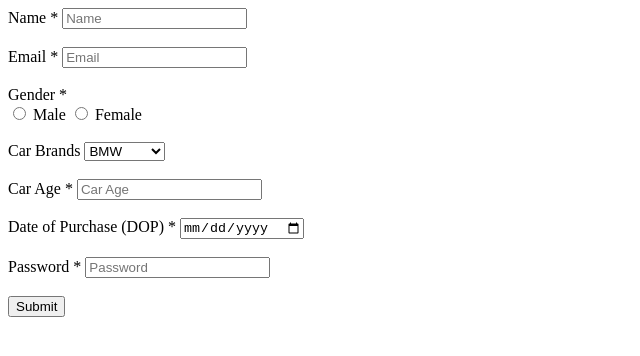
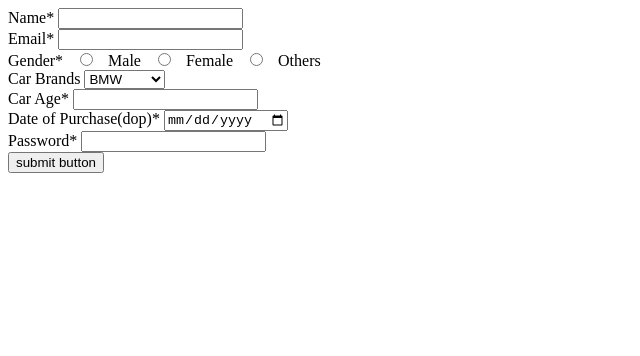
Before and after one commit to acciojob/car-insurance-form-linksameershaikh, a website: page main.html in a window 1280 px wide. Shown: the whole page, without its empty margins (0-640 px from the left). Drawn offline with Linux system fonts and the light colour scheme.

Commit message:
created a submission

```diff
--- a/main.html
+++ b/main.html
@@ -8,38 +8,39 @@
 
 <body>
 	<!-- the entire body must be written by student -->
-	<form method="post">
-  <label for="name">Name *</label>
-  <input type="text" id="name" name="name" placeholder="Name" required><br><br>
-
-  <label for="email">Email *</label>
-  <input type="email" id="email" name="email" placeholder="Email" required><br><br>
-
-  <label>Gender *</label><br>
-  <input type="radio" id="gender_m" name="gender" value="male" required>
-  <label for="gender_m">Male</label>
-  <input type="radio" id="gender_f" name="gender" value="female">
-  <label for="gender_f">Female</label><br><br>
-
-  <label for="cars">Car Brands</label>
-  <select id="cars" name="car">
-    <option value="bmw">BMW</option>
-    <option value="audi">Audi</option>
-    <option value="mercedes">Mercedez</option>
-  </select><br><br>
-
-  <label for="carage">Car Age *</label>
-  <input type="number" id="carage" name="carage" placeholder="Car Age" required><br><br>
-
-  <label for="dop">Date of Purchase (DOP) *</label>
-  <input type="date" id="dop" name="dop" required><br><br>
-
-  <label for="password">Password *</label>
-  <input type="password" id="password" name="password" placeholder="Password" required><br><br>
-
-  <input type="submit" value="Submit">
-</form>
-
+	<form action="#" method="post" id="form1">
+		<label for="name">Name*</label>
+		<input  type="text" id="name" name="name" required>
+		<br>
+		<label for="email">Email*</label>
+		<input  type="text" id="email" name="email" required>
+		<br>
+	Gender*
+  <input type="radio" id="Male" name="gender" value="Male" required>
+  <label for="Male">Male</label>
+  <input type="radio" id="Female" name="gender" value="Female">
+  <label for="Female">Female</label>
+  <input type="radio" id="Others" name="gender" value="Others">
+  <label for="Others">Others</label>
+  <br>
+	<label for="cars">Car Brands</label>
+	<select name="cars" id="cars">
+		<option value="BMW">BMW</option>
+		<option value="Audi">Audi</option>
+		<option value="Mercedez">Mercedez</option>
+	</select>
+		<br>
+    <label for="carage">Car Age*</label>
+	<input  type="number" id="carage" name="carage" required>
+	<br>
+	<label for="dop">Date of Purchase(dop)*</label>
+	<input  type="date" id="dop" name="dop" required>
+		<br>
+	<label for="password">Password*</label>
+	<input  type="password" id="password" name="password" required>
+		<br>
+	<button type="submit" form="form1" value="Submit">submit button</button>
+	</form>
     <script type="text/javascript" src="./script.js">
 </script>
 
```
